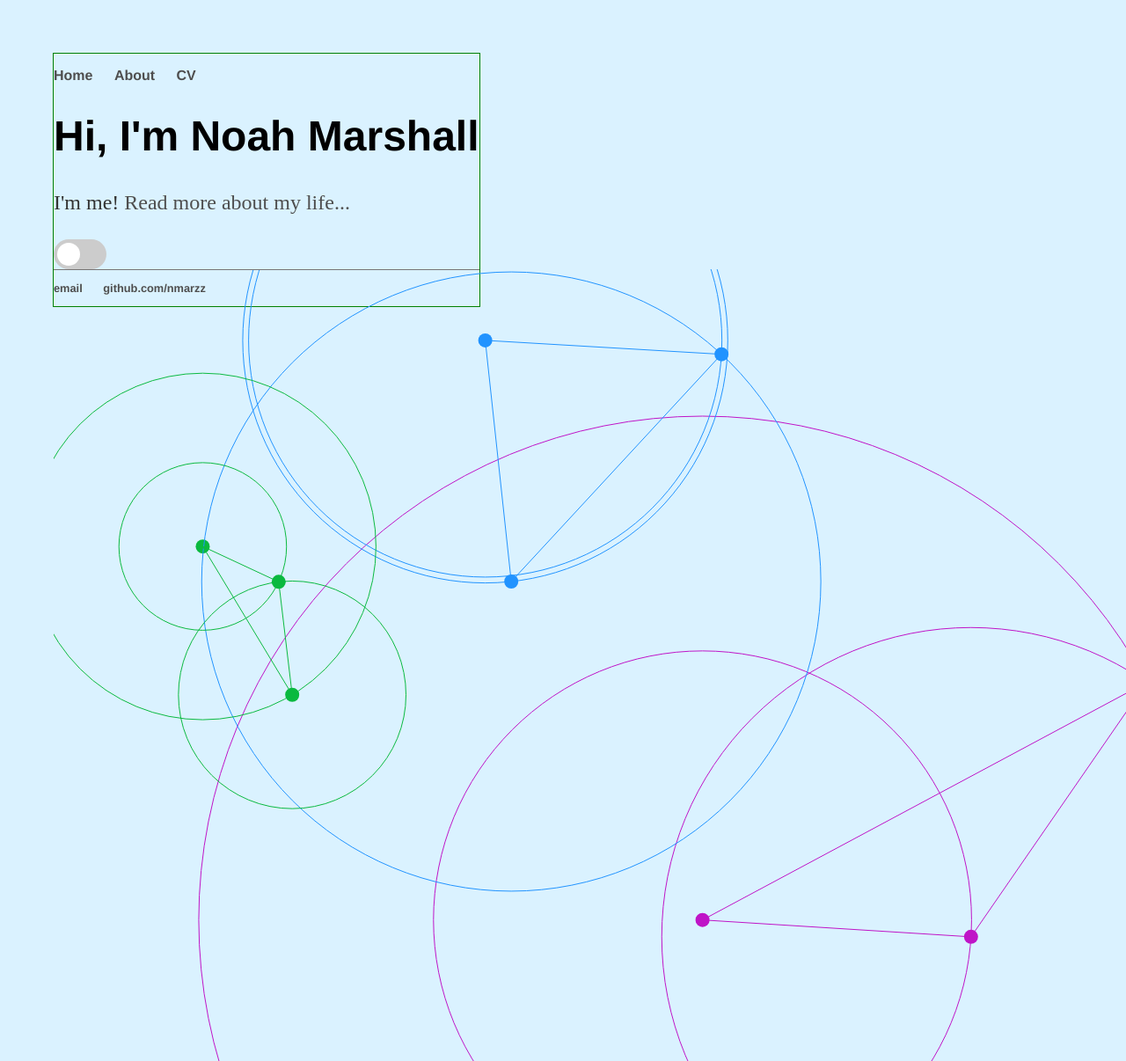
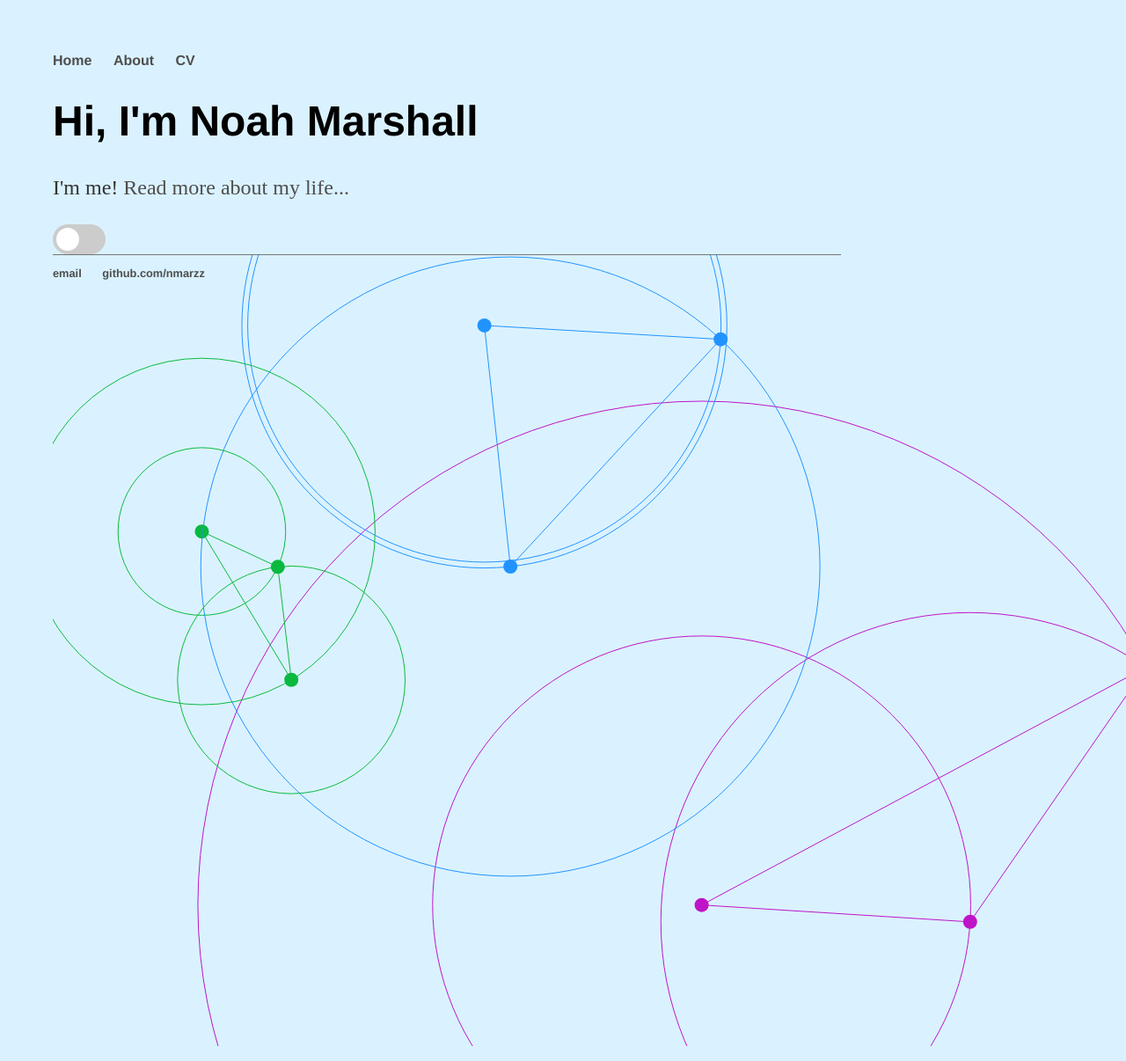
Before and after one commit to nmarzz/nmarzz.github.io, a Jekyll site: the page built from index.html, in a window 1280 px wide. Shown: the whole page at 88% size. Built offline with Jekyll 4.4.1, drawn with Linux system fonts in a browser that asks for light colours.

Commit message:
background animation and small bug fixes

```diff
--- a/_layouts/default.html
+++ b/_layouts/default.html
@@ -1,7 +1,6 @@
 <!DOCTYPE html>
 	<html>
 
-	<div class = "boxed">
 				<head>
 					<title>{{ page.title }}</title>
 					<!-- link to main stylesheet -->
@@ -21,17 +20,11 @@
 				{{ content }}
 
 				</div><!-- /.container -->
-			</div> <!-- /.boxed -->
 
 			<div class = "animation">
-
 				{% if page.url =="/"  %}
-				<canvas id="myCanvas" style= "position:absolute; left:0px; top:0px;">
-				</canvas>
-				</body>
-
+				<canvas id="myCanvas" style= "position:absolute; left:0px; top:0px;"></canvas>
 				{% endif %}
-
 			</div>
 
 
--- a/css/main.css
+++ b/css/main.css
@@ -49,12 +49,12 @@
 }
 
 
-.boxed {
+/* .boxed {
   position: absolute;
   border: 1px solid green ;
   background-color: #daf2ff;
   z-index: 20;
-}
+} */
 
 .animation{
   position: absolute;
```
